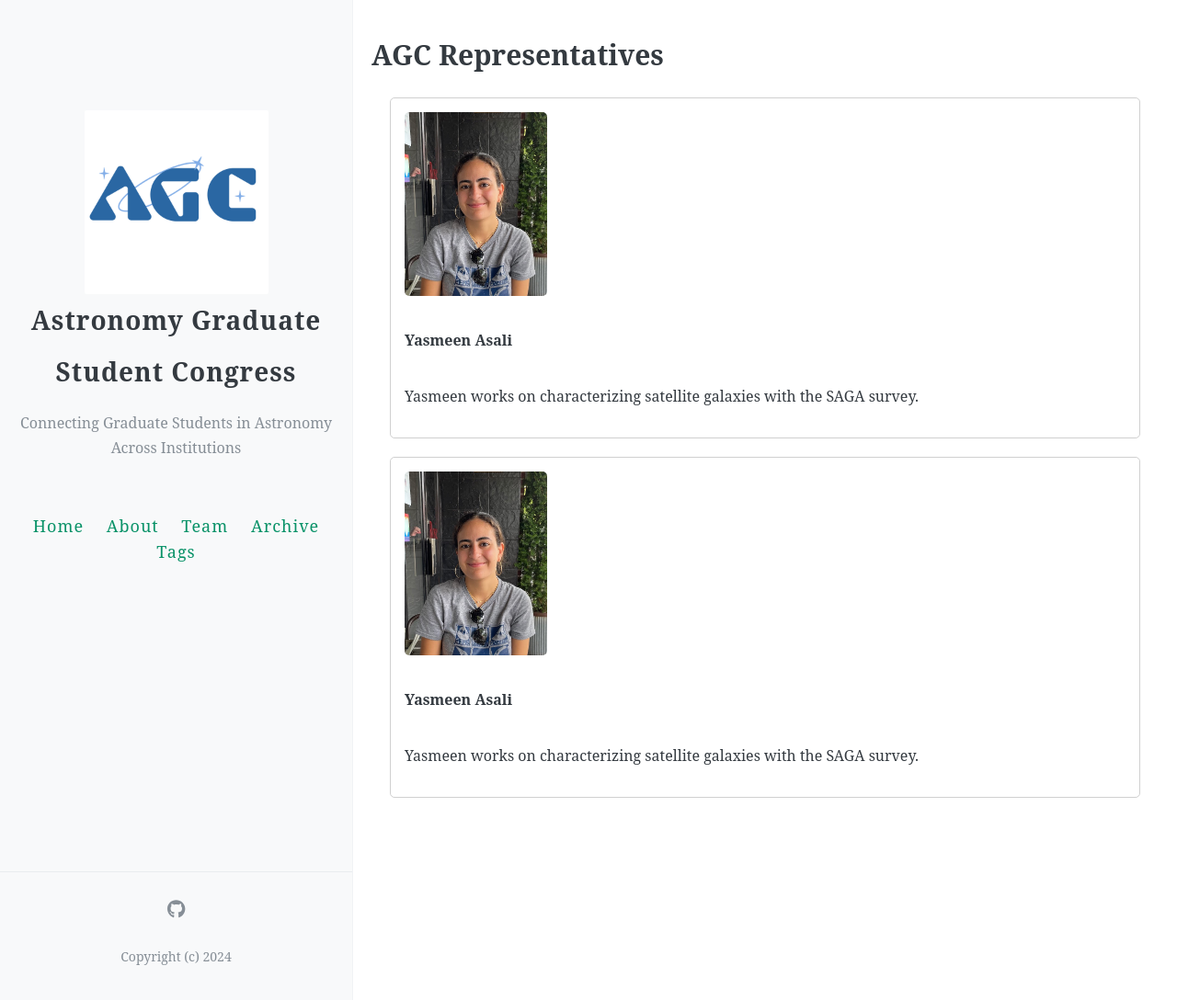
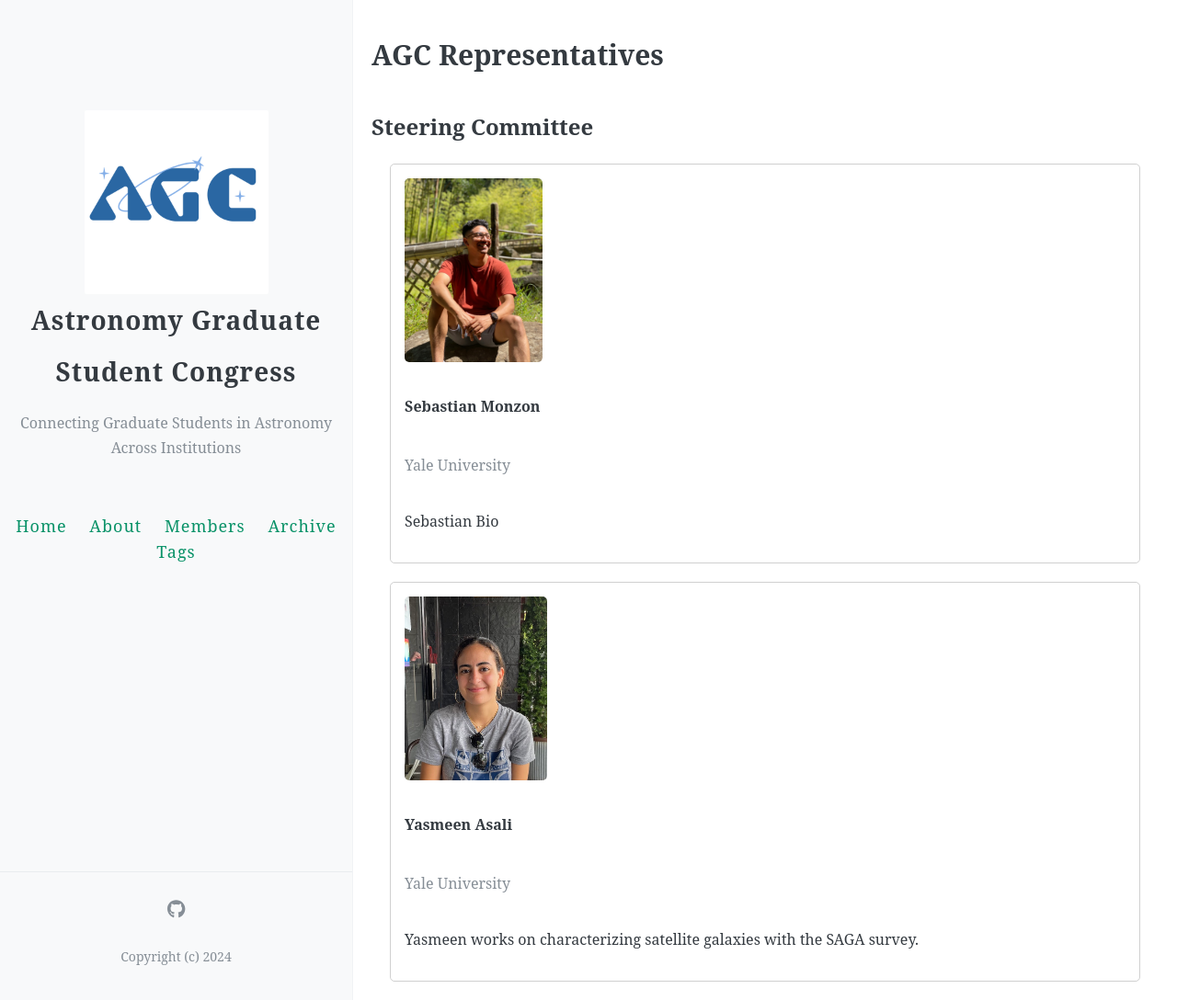
Before and after one commit to astro-grad-congress/astro-grad-congress.github.io, a Jekyll site: the page built from members.html, in a window 1280 px wide and 1088 px high. Shown: the whole window at 92% size. Built offline with Jekyll 4.4.1, drawn with Linux system fonts in a browser that asks for light colours; comment, search, counter and statistics services are not loaded.

Commit message:
adding institution for members

```diff
--- a/_config.yml
+++ b/_config.yml
@@ -20,8 +20,8 @@ navigation:
     url: /
   - name: About
     url: /about
-  - name: Team
-    url: /team
+  - name: Members
+    url: /members
   - name: Archive
     url: /archive
   - name: Tags
--- /dev/null
+++ b/_representatives/sebastian.md
@@ -0,0 +1,12 @@
+---
+layout: page
+title: "Sebastian Monzon"
+institution: "Yale University"
+image: "/images/reps/seb.webp"
+external_url:
+text: |
+    Sebastian Bio
+---
+
+
+<h1> {{ page.title}} </h1>
--- a/team.html
+++ b/members.html
@@ -1,8 +1,10 @@
 ---
 layout: page
 title: AGC Representatives
-permalink: /team/
+permalink: /members/
 ---
+
+<h2>Steering Committee</h2>
 
 <div class="container">
     <div class="row">
@@ -19,6 +21,7 @@ permalink: /team/
                         {% endif %}
                         <div class="card-body flex-grow-1">
                             <h5 class="card-title">{{ member.title }}</h5>
+                            <h6 class="card-text">{{ member.institution }}</h6>
                             <div class="card-text">
                                 {{ member.text | markdownify }}
                             </div>
```
Also changed, not shown: _representatives/yasmeen copy.md (deleted, +0 -11 lines), _representatives/yasmeen.md (+1 -0 lines), images/reps/seb.webp (added).
